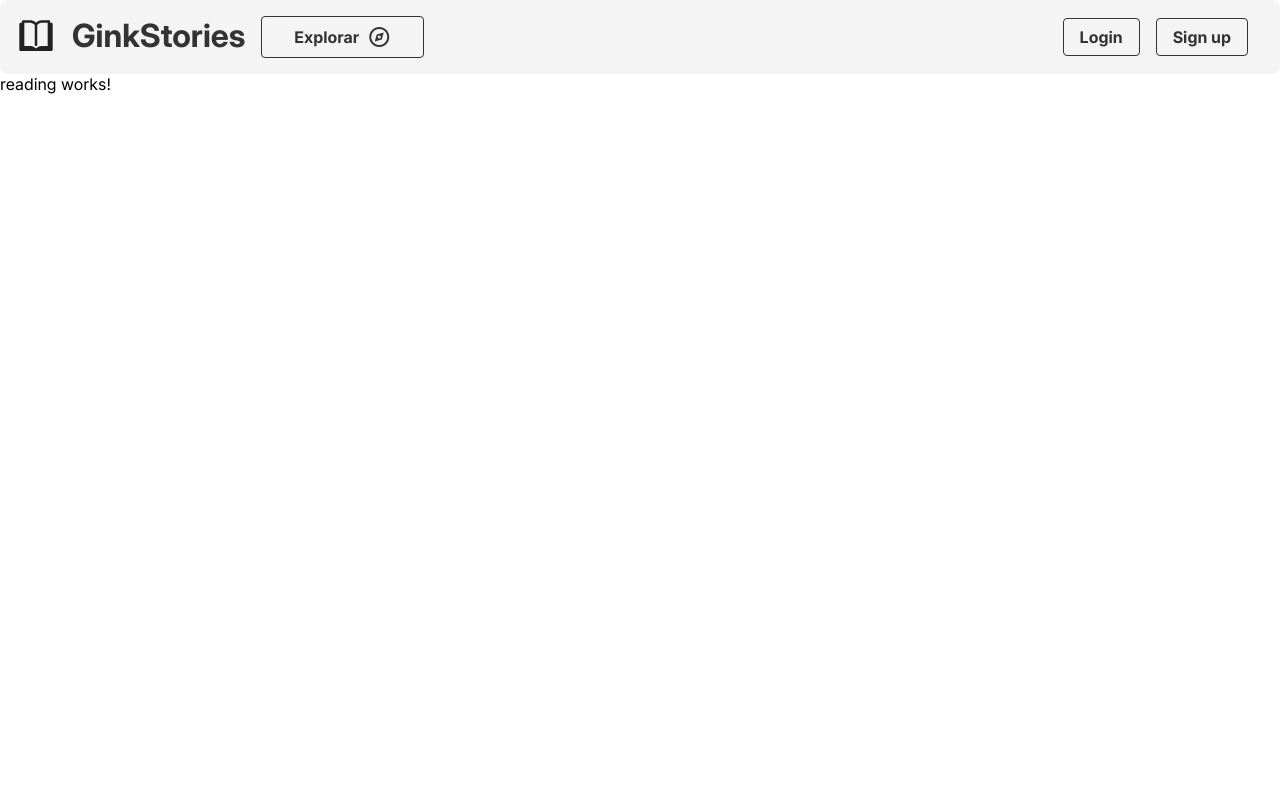
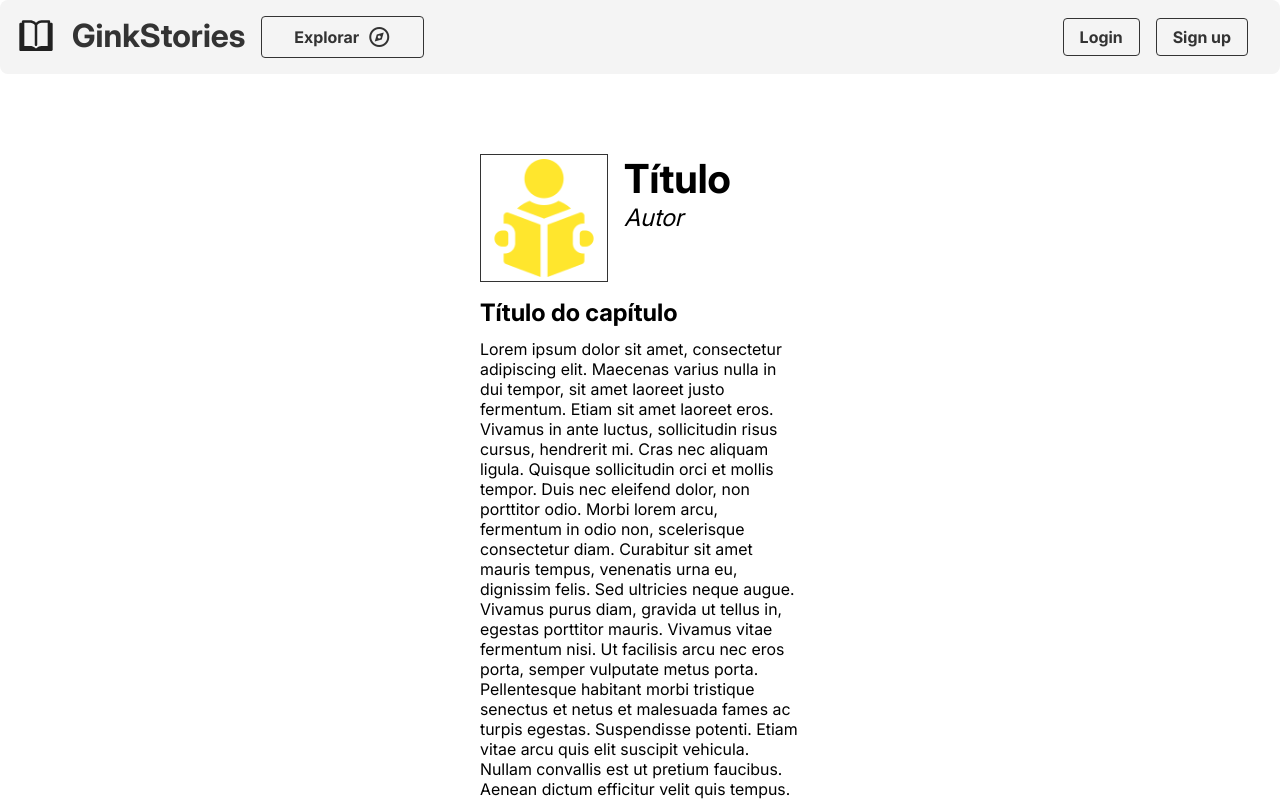
Before and after one commit to leosfreitass/GinkStories, an Angular app in the folder frontend/: page /reading in a window 1280 px wide. Shown: the top 801 px of the page. Built offline with nearby package versions, Linux system fonts and the light colour scheme.

Commit message:
paginas da historia e leitura criadas

```diff
--- a/frontend/src/app/components/work/work.component.html
+++ b/frontend/src/app/components/work/work.component.html
@@ -1,7 +1,9 @@
 <article>
   <img src="../../../assets/reading-book.png" class="capa-historia-card">
   <div class="info-historia-card">
+    <a routerLink="/story" routerLinkActive="active">
     <h1 class="titulo-card">Título</h1> <!--colocar como link para a historia-->
+    </a>
     <address class="autor-card">
       <a routerLink="/user" routerLinkActive="active">Autor</a>
     </address>
--- a/frontend/src/app/components/work/work.component.scss
+++ b/frontend/src/app/components/work/work.component.scss
@@ -19,6 +19,11 @@ article{
 
 .info-historia-card {
   margin-left: 1.5rem;
+
+  a {
+    text-decoration: none;
+    color: #000;
+  }
 }
 
 .titulo-card {
--- a/frontend/src/app/pages/explore/explore.component.html
+++ b/frontend/src/app/pages/explore/explore.component.html
@@ -1,7 +1,7 @@
 <app-header></app-header>
 <main>
   <section>
-    <!--como colocar para o app-work ser gerado automaticamente?-->
+    <!--como colocar para o app-work ser gerado automaticamente? NgFor-->
     <app-work></app-work>
     <app-work></app-work>
     <app-work></app-work>
--- a/frontend/src/app/pages/login/login.component.scss
+++ b/frontend/src/app/pages/login/login.component.scss
@@ -1,7 +1,7 @@
 main{
   display: flex;
   justify-content: center;
-  margin-top: 6rem;
+  //margin-top: 6rem;
 
 
   .form {
@@ -12,7 +12,7 @@ main{
     //background-color: #FFD940;
     border-radius: 0.5em;
     align-items: center;
-    margin-top: 6em;
+    margin-top: 2em;
 
 
     .form-labelinput{
--- a/frontend/src/app/pages/reading/reading.component.html
+++ b/frontend/src/app/pages/reading/reading.component.html
@@ -1,2 +1,29 @@
 <app-header></app-header>
-<p>reading works!</p>
+<body>
+    <header class="cabecalho-historia-leitura">
+        <img src="../../../assets/reading-book.png" class="capa-historia-leitura">
+        <div class="info-historia-leitura">
+            <h1 class="titulo-leitura">Título</h1>
+            <address class="autor-leitura">Autor</address>
+        </div>
+    </header>
+    <main class="historia-leitura">
+        <h2 class="titulo-capitulo">Título do capítulo</h2>
+        <p >
+Lorem ipsum dolor sit amet, consectetur adipiscing elit. Maecenas varius nulla in dui tempor, sit amet laoreet justo fermentum. Etiam sit amet laoreet eros. Vivamus in ante luctus, sollicitudin risus cursus, hendrerit mi. Cras nec aliquam ligula. Quisque sollicitudin orci et mollis tempor. Duis nec eleifend dolor, non porttitor odio. Morbi lorem arcu, fermentum in odio non, scelerisque consectetur diam. Curabitur sit amet mauris tempus, venenatis urna eu, dignissim felis. Sed ultricies neque augue. Vivamus purus diam, gravida ut tellus in, egestas porttitor mauris. Vivamus vitae fermentum nisi. Ut facilisis arcu nec eros porta, semper vulputate metus porta. Pellentesque habitant morbi tristique senectus et netus et malesuada fames ac turpis egestas. Suspendisse potenti. Etiam vitae arcu quis elit suscipit vehicula.
+
+Nullam convallis est ut pretium faucibus. Aenean dictum efficitur velit quis tempus. Praesent interdum massa velit, at volutpat nisi accumsan nec. Pellentesque scelerisque sed sem id viverra. Suspendisse massa purus, convallis nec ipsum vel, dignissim aliquam quam. Nullam pharetra, mauris vel semper iaculis, sem massa consectetur lectus, ac lacinia nisi velit non diam. Orci varius natoque penatibus et magnis dis parturient montes, nascetur ridiculus mus. Nulla facilisi. Integer pellentesque lobortis neque, vel ultricies nisl venenatis eget. Fusce vehicula vehicula ligula vitae tristique. Proin quis est non tortor lacinia posuere eget sed lectus. Morbi sit amet velit tortor. Quisque porttitor malesuada enim vel convallis. Phasellus tempor nulla augue, at feugiat lacus egestas non. Nunc eget metus eu nibh convallis pharetra in at nisi. Duis molestie molestie facilisis.
+
+Sed placerat egestas ipsum at rhoncus. Duis posuere lobortis sodales. Sed vulputate, lectus fermentum ultricies sagittis, velit mauris ultrices lectus, et dictum dui felis vel tellus. In lacinia non turpis cursus mattis. Praesent vel tellus vel sapien pellentesque egestas non ut augue. Nunc sed vehicula odio. Etiam feugiat nisi justo, eu tempus sem mollis vitae. Fusce lobortis ornare arcu. Sed accumsan faucibus massa eget egestas. Proin vitae sem massa. Etiam quam velit, sollicitudin quis lectus sit amet, aliquam mollis quam. Sed sollicitudin urna commodo, dictum quam sed, placerat massa. Nam dapibus posuere elementum. Duis non fringilla justo, vel condimentum lorem. Nullam fringilla tincidunt diam, nec varius erat ullamcorper a. Cras aliquam massa diam, id posuere erat interdum quis.
+
+Aenean sagittis est nibh, a tincidunt massa gravida eu. Duis sed pharetra quam. Etiam sed lorem ex. Sed ut ultrices purus. Etiam consequat congue ligula, ut aliquet diam tempor non. Praesent eu placerat augue. Aliquam ut lobortis ante, a cursus augue. Quisque vel mauris ut lorem dignissim feugiat. Praesent nec mauris ac libero ultrices rutrum ut at ex.
+
+In quis lorem in eros maximus pellentesque a ac orci. Integer a auctor ex. Duis bibendum ac nunc nec gravida. Fusce blandit scelerisque vulputate. Duis accumsan quis ipsum a dictum. Sed hendrerit, nisl eget molestie gravida, risus arcu dictum eros, vel pharetra mauris ligula ut nisi. Sed ut eros sit amet nibh cursus pellentesque a ac eros.
+
+Donec non hendrerit dui, non tempor sapien. Aliquam commodo, ipsum eget fermentum faucibus, justo nisi feugiat nisl, vitae sollicitudin turpis sapien eu neque. Donec vehicula sem eu ante ultricies, in faucibus leo tempus. Pellentesque fringilla odio non nisl egestas malesuada. Duis aliquet auctor ex, vel ultricies metus finibus et. Ut ut hendrerit orci. Orci varius natoque penatibus et magnis dis parturient montes, nascetur ridiculus mus. Etiam auctor tincidunt purus.
+
+Praesent ligula dui, posuere sit amet hendrerit ut, tristique quis sapien. Fusce vehicula purus laoreet metus bibendum, vitae molestie nulla lobortis. Quisque rhoncus convallis mi nec volutpat. Donec laoreet egestas odio nec tempus. Vestibulum eleifend ultrices ante a maximus. Proin eu pharetra nibh. Cras vel pellentesque magna, eu pretium nibh.
+        </p>
+    </main>
+    <p>reading works!</p>
+</body>
--- a/frontend/src/app/pages/reading/reading.component.scss
+++ b/frontend/src/app/pages/reading/reading.component.scss
@@ -0,0 +1,41 @@
+body {
+    margin-top: 5rem;
+    margin-inline: 30rem;
+}
+
+.cabecalho-historia-leitura {
+    display: flex;
+    flex-direction: row;
+    gap: 1rem;
+
+    .capa-historia-leitura{
+        border: 1px solid #333;
+        background-color: #fff;
+        padding: 0.25rem;
+        max-width: 8rem;
+        max-height: 12rem;
+    }
+
+    .info-historia-leitura {
+        //justify-content: center;
+        gap: 0.5em;
+
+        .titulo-leitura {
+            font-size: 2.5em;
+        }
+        .autor-leitura {
+            font-size: 1.5em;
+        }
+    }
+
+
+}
+
+.historia-leitura {
+    margin-top: 1em;
+
+    .titulo-capitulo {
+        margin-top: 0.5em;
+        margin-bottom: 0.5em;
+    }
+}
--- a/frontend/src/app/pages/signup/signup.component.scss
+++ b/frontend/src/app/pages/signup/signup.component.scss
@@ -1,7 +1,7 @@
 main{
   display: flex;
   justify-content: center;
-  margin-top: 6rem;
+  //margin-top: 6rem;
 
   .form {
     display: flex;
@@ -11,7 +11,7 @@ main{
     //background-color: #FFD940;
     border-radius: 0.5em;
     align-items: center;
-    margin-top: 2em;
+    margin-top: 1em;
 
 
     .form-labelinput{
--- a/frontend/src/app/pages/story/story.component.html
+++ b/frontend/src/app/pages/story/story.component.html
@@ -8,8 +8,8 @@
             <a routerLink="/reading" routerLinkActive="active" class="ler-button">Ler</a>
         </div>
     </header>
-    <body class="sinopse-container">
-        <strong>Sinopse</strong>
+    <main class="detalhes-historia">
+        <span class="sinopse-titulo">Sinopse</span>
         <p class="sinopse">
             Lorem ipsum dolor sit amet, consectetur adipiscing elit. Vivamus vitae neque nunc.
             Nulla pellentesque viverra augue, eget mollis quam volutpat vitae. Morbi pharetra ut diam in faucibus.
@@ -22,5 +22,18 @@
             In hac habitasse platea dictumst. Mauris semper laoreet varius.
             Suspendisse varius lobortis dui. Integer volutpat tempor ligula quis dapibus.
         </p>
-    </body>
+
+        <ul class="indice"> Índice
+            <li>
+                <a class="capítulo" routerLink="/reading" routerLinkActive="active">
+                Capitulo
+                </a>
+                <span class="data-publicao-capitulo">
+                    dd/mm/aaaa
+                </span>
+            </li>
+
+
+        </ul>
+    </main>
 </article>
--- a/frontend/src/app/pages/story/story.component.scss
+++ b/frontend/src/app/pages/story/story.component.scss
@@ -1,16 +1,16 @@
 .story-content {
-    //background-color: goldenrod;
-    margin: 3rem;
+    margin-top: 4rem;
+    margin-inline: 30rem;
 
 }
 
 .cabecalho-historia {
     display: flex;
+    padding: 1em;
     flex-direction: row;
     gap: 1rem;
-    //justify-content: center;
-    padding: 0.25rem;
-
+    background-color: #f4f4f4;
+    border-radius: 0.5em;
 
     .capa-historia {
         border: 1px solid #333;
@@ -22,7 +22,6 @@
 
     .info-historia {
         justify-content: center;
-        //background-color: #0051ff;
         display: flex;
         flex-direction: column;
         gap: 0.5em;
@@ -35,10 +34,15 @@
         }
 
         .ler-button {
+            font-weight: bold;
             text-decoration: none;
-            font-weight: bold;
+
+            display: flex;
+            align-items: center;
+            justify-content: center;
+            text-align: center;
+
             background-color: #FFE62D;
-            //border: 1px solid #e2cc00;
             border-radius: 1em;
             padding: 0.5rem;
             color: #222222;
@@ -53,10 +57,49 @@
     }
 }
 
-.sinopse-container {
-    margin-top: 1rem;
+.detalhes-historia {
+    margin-top: 2em;
+    margin-inline: 5rem;
+
+    .sinopse-titulo {
+        font-weight: bolder;
+        font-size: 1.5em;
+    }
 
     .sinopse {
-        margin-top: 0.5rem;
+        margin-top: 0.5em;
+        font-size: 1.2rem;
     }
+
+    .indice {
+        margin-top: 1em;
+        font-size: 1.5em;
+        font-weight: bolder;
+        display: flex;
+        flex-direction: column;
+
+
+    }
+
+    li {
+            list-style: none;
+            display: flex;
+            justify-content: space-between;
+            margin-top: 0.5rem;
+
+
+            a {
+                font-size: 1.2rem;
+                font-weight: bold;
+                text-decoration: none;
+                color: #000;
+
+
+            }
+
+            span {
+                font-weight: normal;
+                font-size: 1.2rem;
+            }
+        }
 }
```
